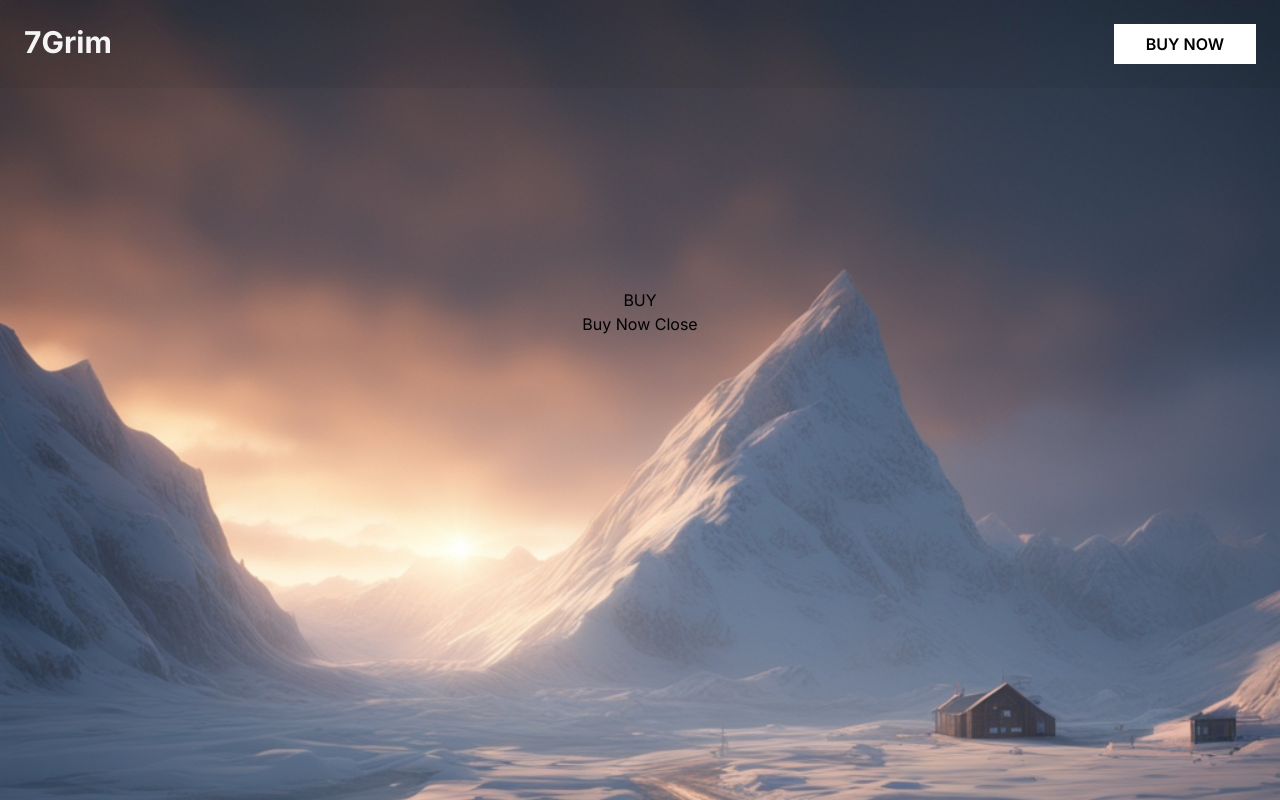
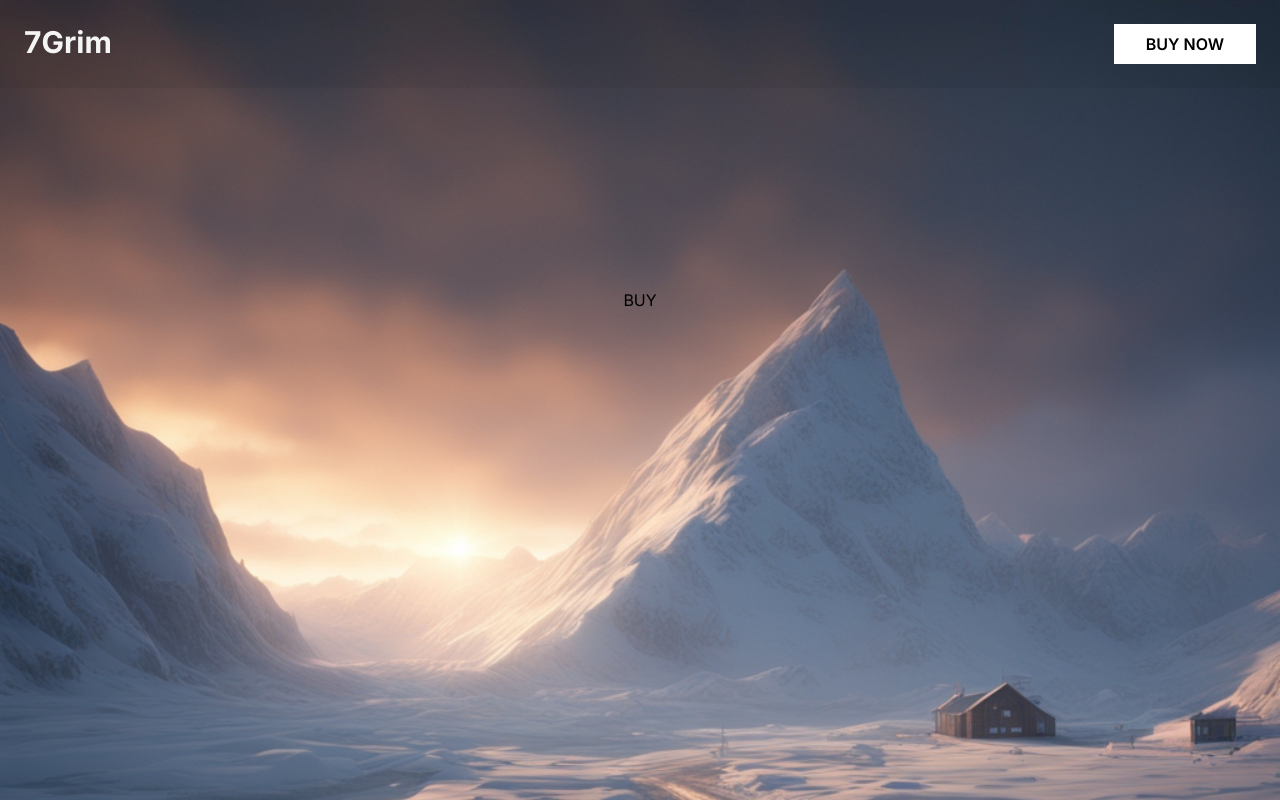
Before and after one commit to parsTroy/seven-grim-nord, a Next.js app: page /buy in a window 1280 px wide. Built offline with nearby package versions, Linux system fonts and the light colour scheme.

Commit message:
Update base

```diff
--- a/src/app/buy/page.tsx
+++ b/src/app/buy/page.tsx
@@ -2,7 +2,6 @@ const page = () => {
   return (
     <main className="flex min-h-screen flex-col items-center p-24">
       <div className="space-y-4 text-center md:mt-48">BUY</div>
-      Buy Now Close
     </main>
   );
 };
```
